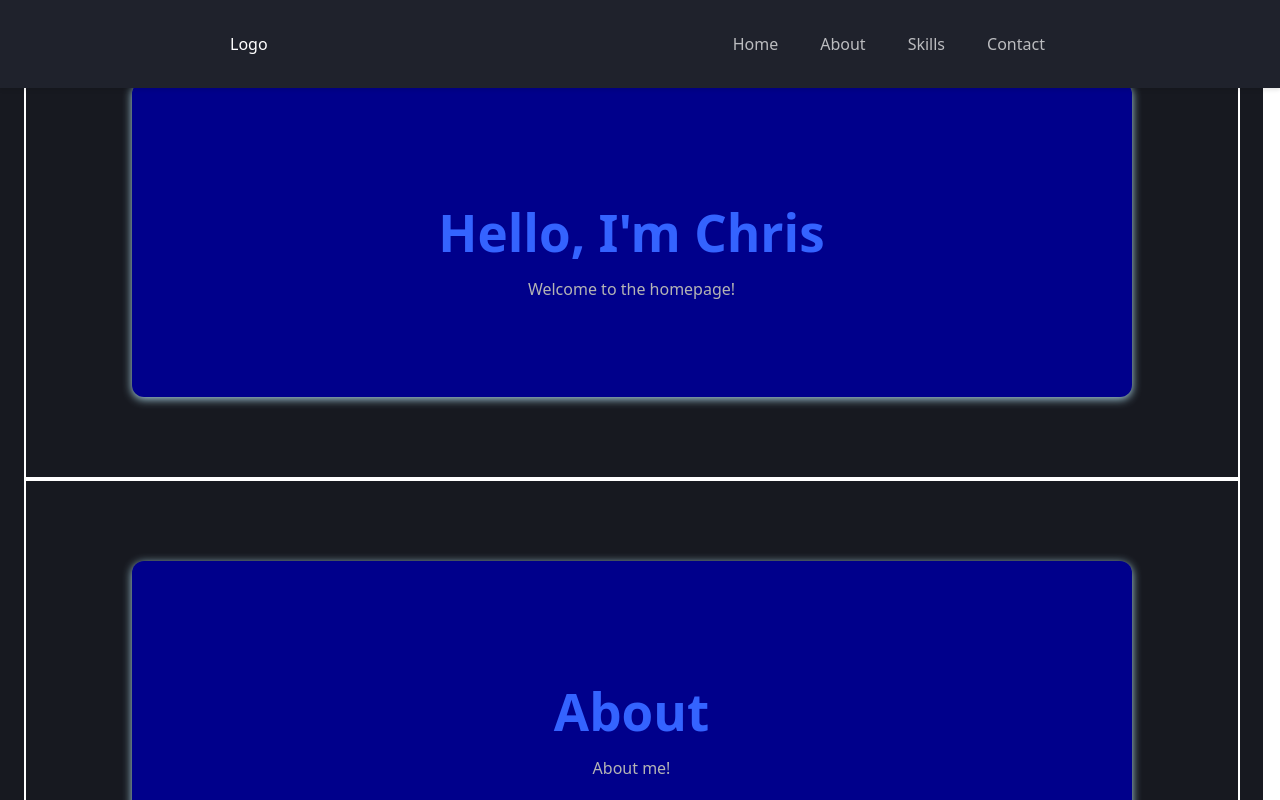
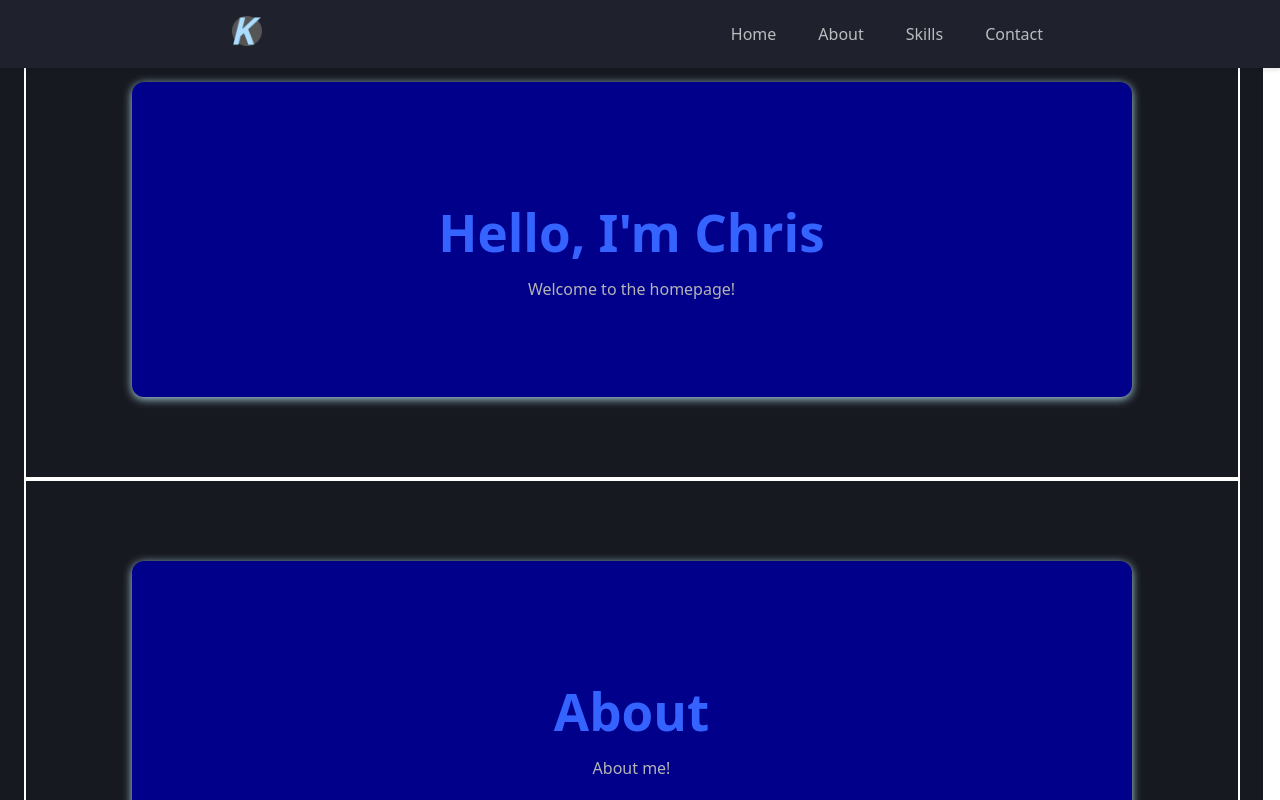
Before and after one commit to kdrsid/kdrsid.github.io, a React (Vite) app: page / in a window 1280 px wide. Shown: the top 800 px of the page. Built offline with nearby package versions, Linux system fonts and the light colour scheme.

Commit message:
Editing Logo image to navbar. Fixed deployment file

```diff
--- a/src/components/Navbar.jsx
+++ b/src/components/Navbar.jsx
@@ -1,9 +1,10 @@
 import "./Navbar.css";
+import icon from '../assets/icon.png';
 export default function Navbar() {
   return (
     <nav className="navbar">
       <div className="logo">
-        <p>Logo</p>
+        <a href="#home"><img src={icon} alt="Logo image is not loaded." width={30} height={30} /></a>
       </div>
       <div className="navbar-links">
         <a href="#home" className="nav-button">Home</a>
```
